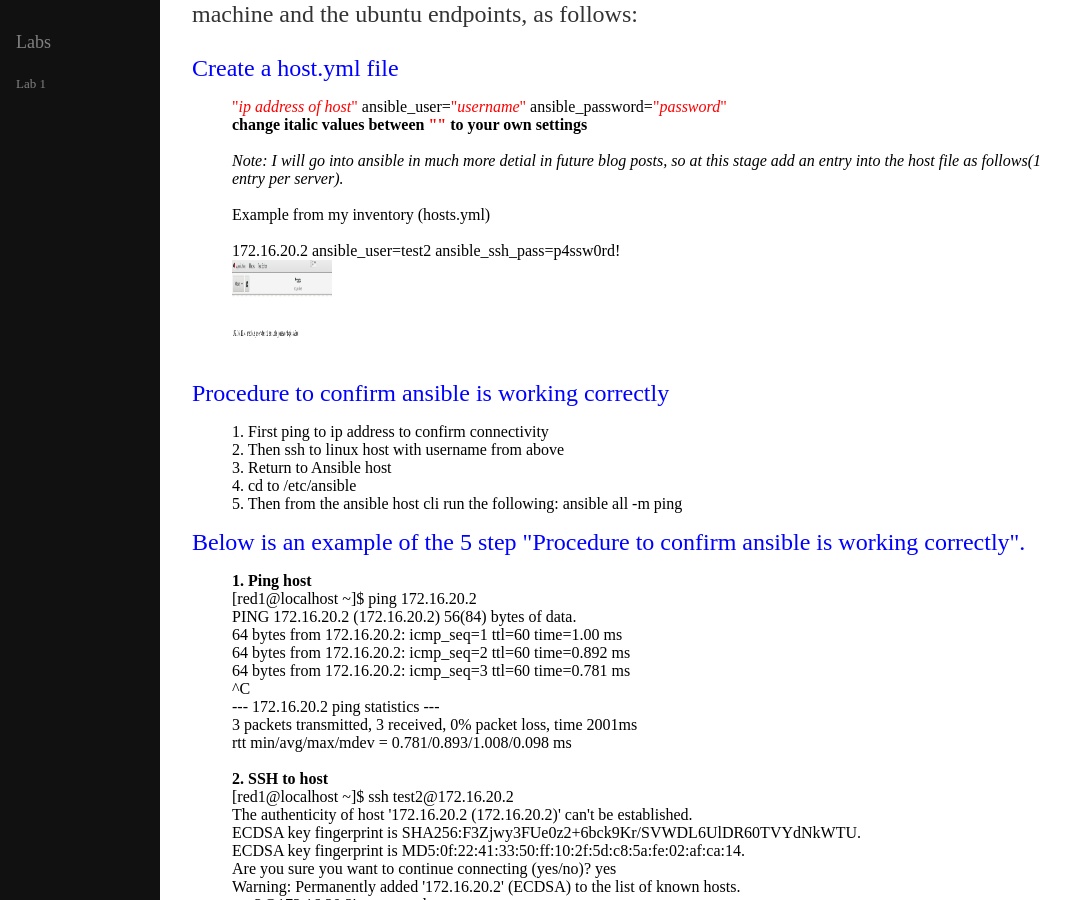
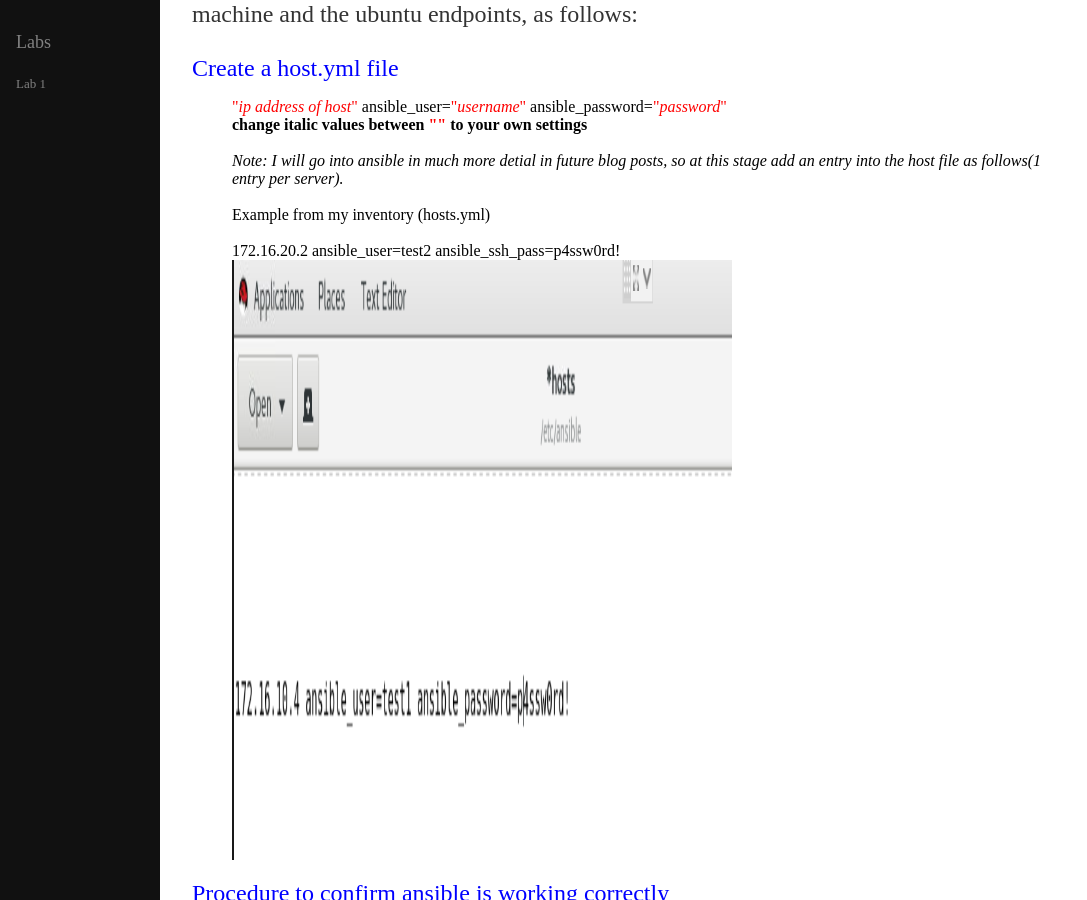
Before and after one commit to craigeowen/craigeowen.github.io, a Jekyll site: the page built from _posts/2018-04-13-Linux-Endpoint-Setup.md, in a window 1280 px wide and 900 px high, scrolled down 905 px. Shown: the whole window, without its empty margins (0-1087 px from the left). Built offline with Jekyll 4.4.1, drawn with Linux system fonts in a browser that asks for light colours; our own code applies the rules of GitHub Pages for plain Markdown files.

Commit message:
Update 2018-04-13-Linux-Endpoint-Setup.md

```diff
--- a/_posts/2018-04-13-Linux-Endpoint-Setup.md
+++ b/_posts/2018-04-13-Linux-Endpoint-Setup.md
@@ -42,7 +42,7 @@
 172.16.20.2 ansible_user=test2 ansible_ssh_pass=p4ssw0rd!<br>
 <!-- screenshot to add above -->
 <!-- <img src="img_girl.jpg" alt="Girl in a jacket" style="width:500px;height:600px;"> -->
-<img src="/assets/lab1-hostsfile.PNG" alt="My hosts.yml Inventory File" style="width:100px;height:100px;">
+<img src="/assets/lab1-hostsfile.PNG" alt="My hosts.yml Inventory File" style="width:500px;height:600px;">
 </blockquote>
 <!-- blank -->
 <font size="5" color="blue">Procedure to confirm ansible is working correctly</font>
```
